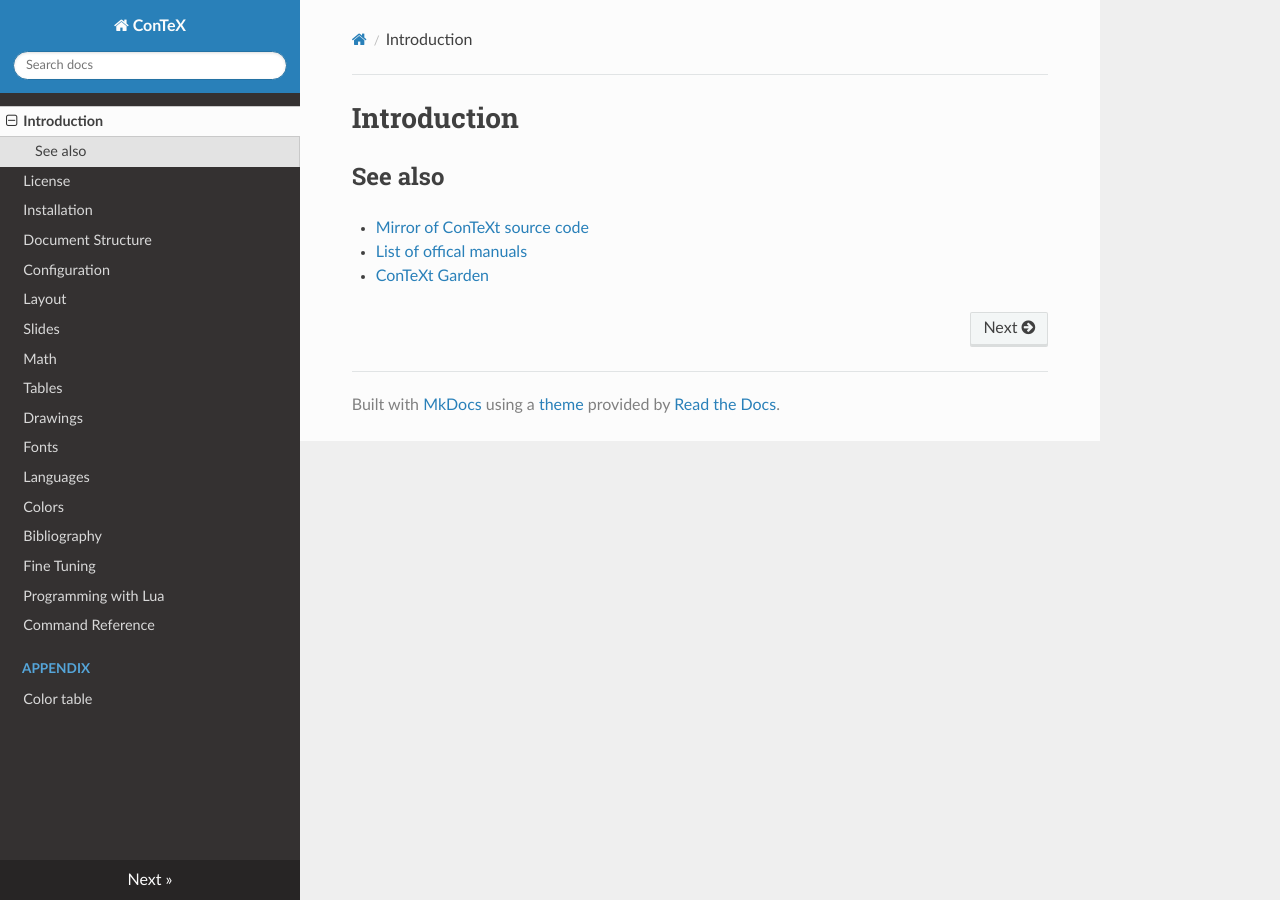
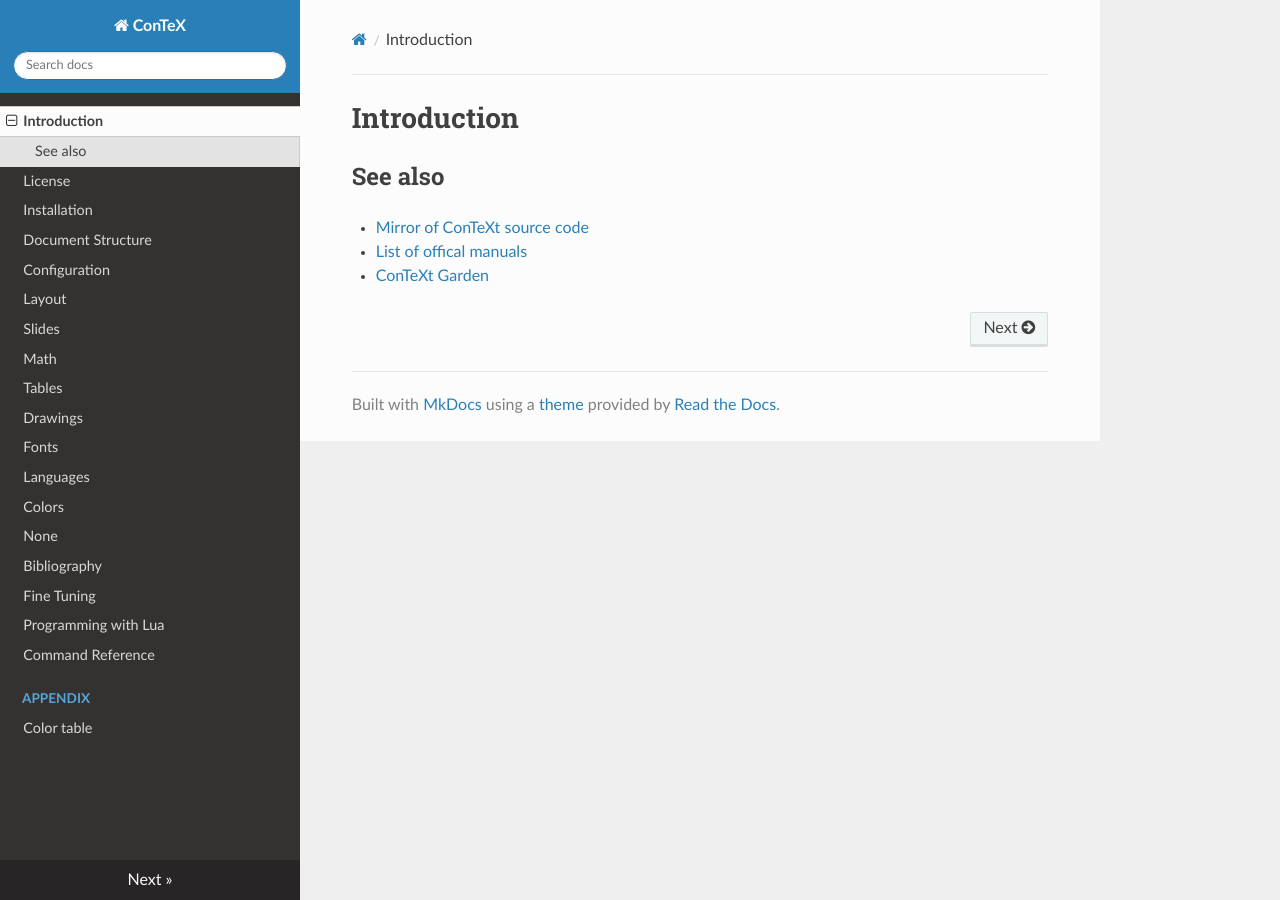
Before and after one commit to champignoom/contex-docs, an MkDocs documentation site: the page built from docs/index.md, in a window 1280 px wide. Built offline with MkDocs 1.6.1, drawn with Linux system fonts in a browser that asks for light colours; nearby versions of some CDN libraries.

Commit message:
add placeholder for highlighting

```diff
--- a/mkdocs.yml
+++ b/mkdocs.yml
@@ -14,6 +14,7 @@ nav:
         - fonts.md
         - languages.md
         - colors.md
+        - highlighting.md
         - bibliography.md
         - fine-tuning.md
         - programming-with-lua.md
```
